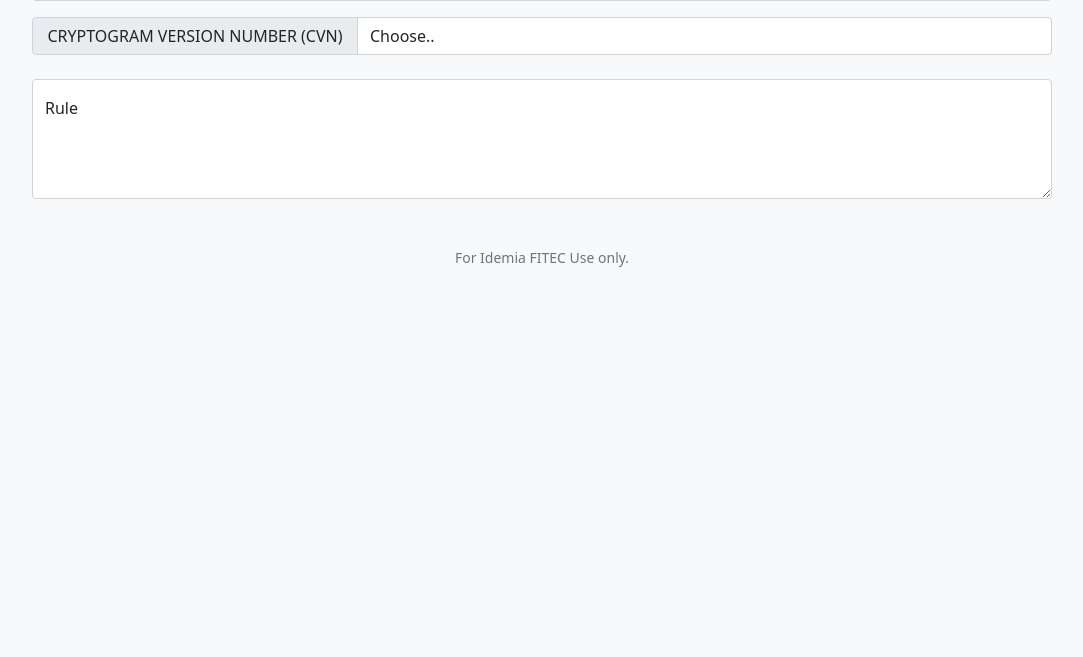
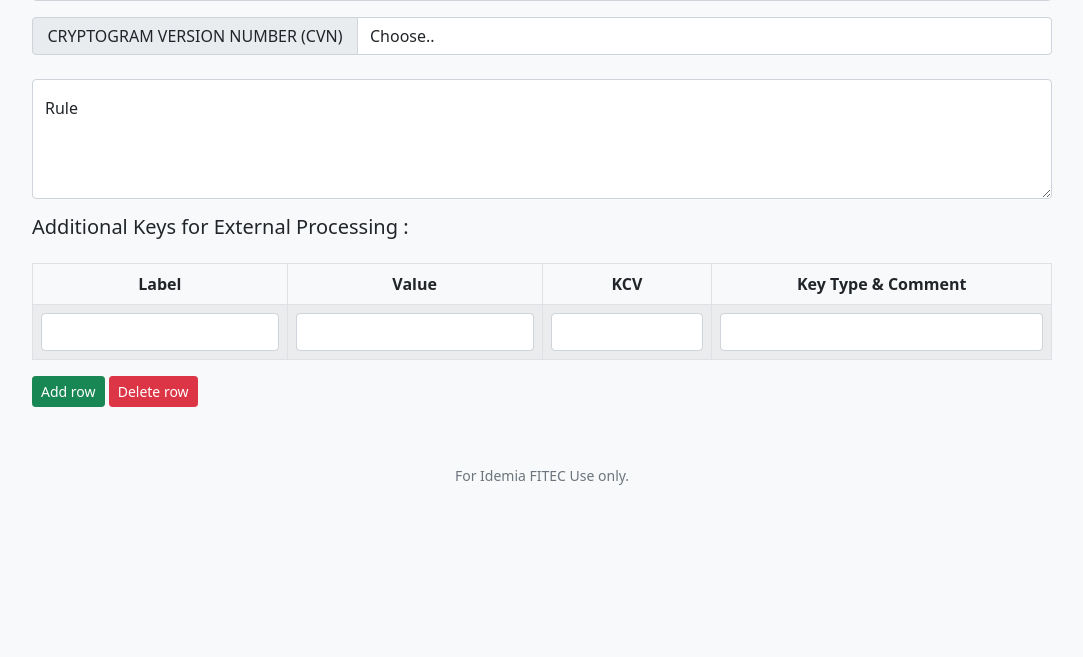
Before and after one commit to er01pr/APPD-v2, a Flask app: page /pprofile in a window 1280 px wide. Shown: the part 4506-5163 px from the top of the page, without its empty margins (98-1181 px from the left). Run offline with Flask 2, Linux system fonts and the light colour scheme.

Commit message:
Added Additional Keys for External Processing Tab

```diff
--- a/templates/productionProfile.html
+++ b/templates/productionProfile.html
@@ -445,6 +445,33 @@
                 <textarea class="form-control infoTxtLabel" placeholder="Leave a comment here"></textarea>
                 <label class="ms-2 infoTxtLabel">Rule</label>
             </div>
+            <h5>Additional Keys for External Processing : </h5>
+            <div class="col-sm-12">
+                <table class="table table-striped table-bordered table-hover text-center">
+                    <thead class="thead-dark">
+                        <tr>
+                            <th scope ="col"class="col-sm-3">Label</th>
+                            <th scope ="col"class="col-sm-3">Value</th>
+                            <th scope ="col" class="col-sm-2">KCV</th>
+                            <th scope ="col" class="col-sm-4">Key Type & Comment</th>
+                        </tr>
+                    </thead>
+                    <tbody>
+                        <tr>
+                            <td><input id="ipkLabel" type="text" class="form-control"></td>
+                            <td><input id="expiryDate" type="text" class="form-control"></td>
+                            <td><input id="ipkAppName" type="text" class="form-control"></td>
+                            <td><input id="keyType" type="text" class="form-control"></td>
+                        </tr>
+                    </tbody>
+                </table>
+                <div class="g-2 padding-xs" id="myButton">
+                    <button type="button" class="btn btn-success btn-sm" onclick="addRow()">Add row</button>
+                    <button type="button" class="btn btn-danger btn-sm" onclick="deleteRow()" id="deleteBtn">Delete row</button>
+                </div>
+            </div>
+
+
         </div>
 
     </form>
```
